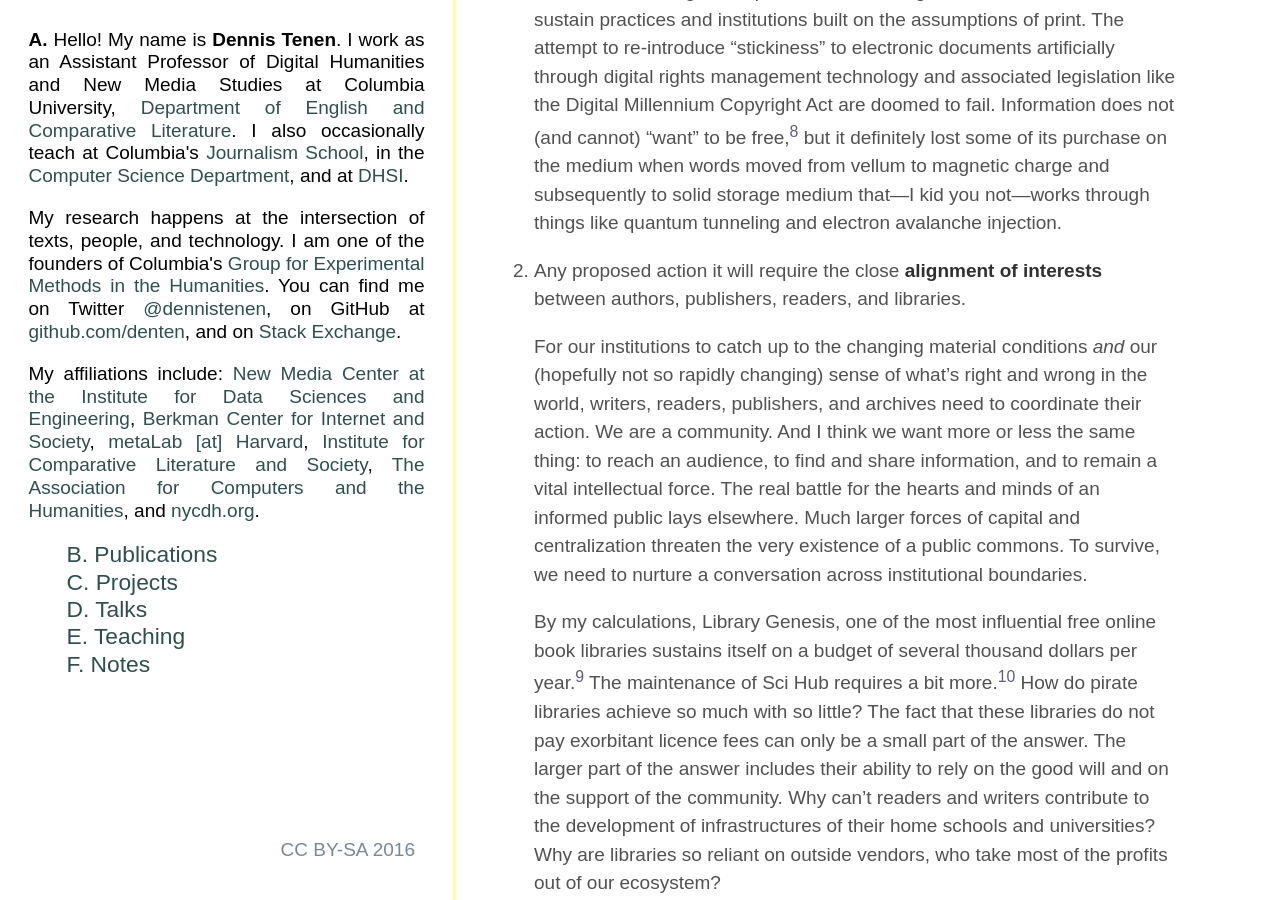
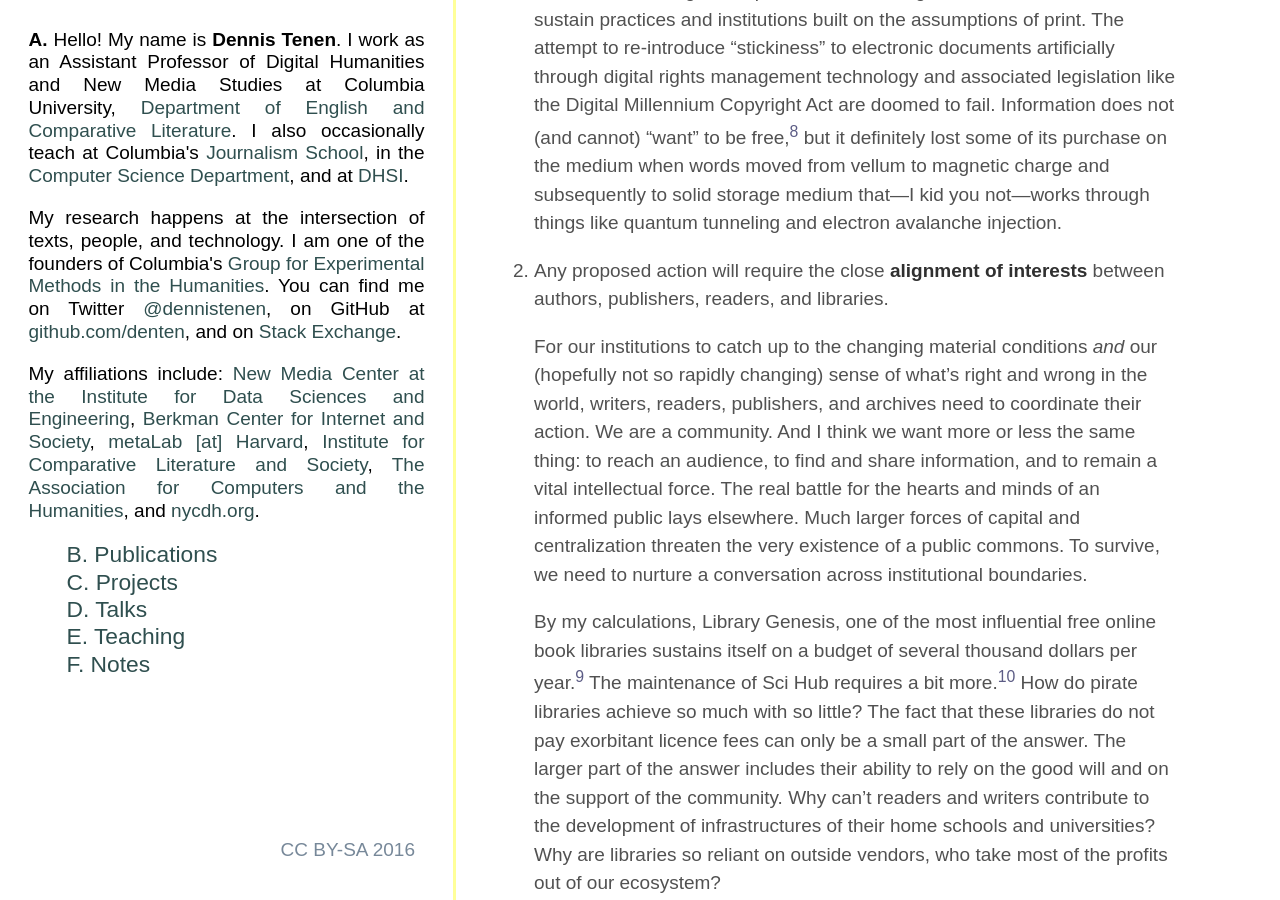
Before and after one commit to denten/denten.github.io, a Jekyll site: the page built from _posts/2016-02-17-free-library-congress.md, in a window 1280 px wide and 900 px high, scrolled down 2678 px. Built offline with Jekyll 4.4.1, drawn with Linux system fonts in a browser that asks for light colours; some web fonts are replaced.

Commit message:
small changes

```diff
--- a/_posts/2016-02-17-free-library-congress.md
+++ b/_posts/2016-02-17-free-library-congress.md
@@ -102,7 +102,7 @@
 subsequently to solid storage medium that---I kid you not---works through
 things like quantum tunneling and electron avalanche injection.
 
-2. Any proposed action it will require the close **alignment of interests**
+2. Any proposed action will require the close **alignment of interests**
 between authors, publishers, readers, and libraries.
 
     For our institutions to catch up to the changing material conditions *and* our
```
